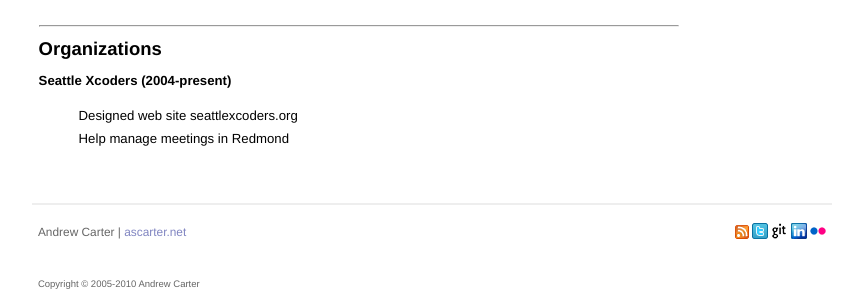
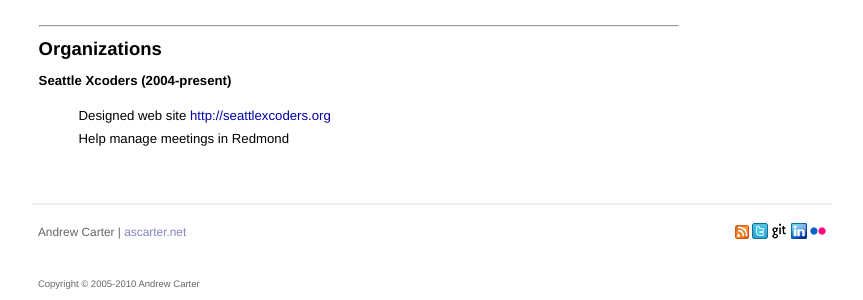
Before and after one commit to ascarter/ascarter.github.io, a Jekyll site: the page built from resume.markdown, in a window 1280 px wide and 900 px high, scrolled down 1753 px. Shown: the part 565-865 px from the top of the window, without its empty margins (208-1071 px from the left). Built offline with Jekyll 4.4.1, drawn with Linux system fonts in a browser that asks for light colours; some of the changed lines change nothing that is shown.

Commit message:
Made xcoders site reference inline link

```diff
--- a/resume.markdown
+++ b/resume.markdown
@@ -121,5 +121,5 @@ Over ten years of service on several different products as software engineer.
 # Organizations
 
 ## Seattle Xcoders (2004-present)
-*  Designed web site seattlexcoders.org
+*  Designed web site <http://seattlexcoders.org>
 *  Help manage meetings in Redmond
```
